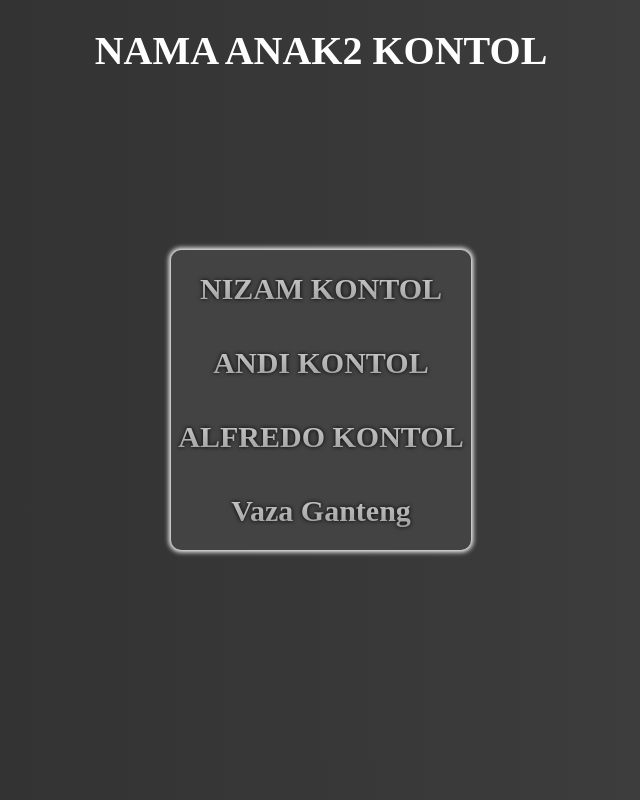
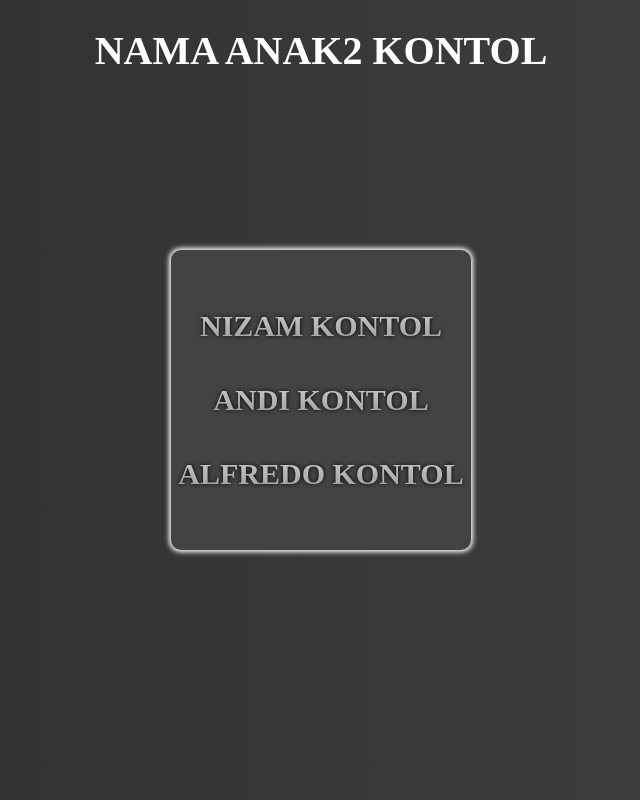
Before and after one commit to Zainul2278/pujian, a plain HTML site: page index.html in a window 1280 px wide. Shown: the whole page, without its empty margins (319-959 px from the left). Drawn offline with Linux system fonts and the light colour scheme.

Commit message:
Update index.html

```diff
--- a/index.html
+++ b/index.html
@@ -14,7 +14,6 @@
          <h1 onclick="nm()">NIZAM KONTOL</h1>
          <h1 onclick="ai()">ANDI KONTOL</h1>
          <h1 onclick="ao()">ALFREDO KONTOL</h1>
-         <h1>Vaza Ganteng</h1>
       </div>
    </div>
 
```
